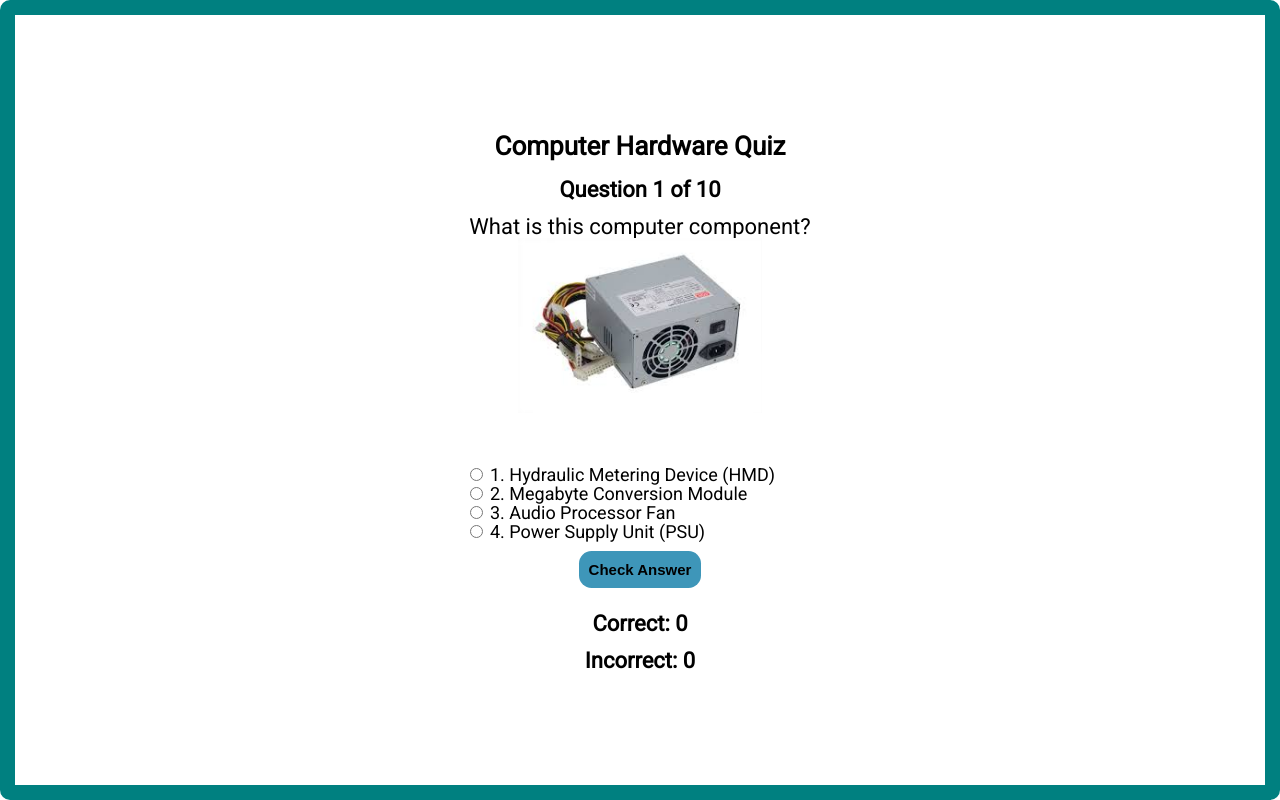
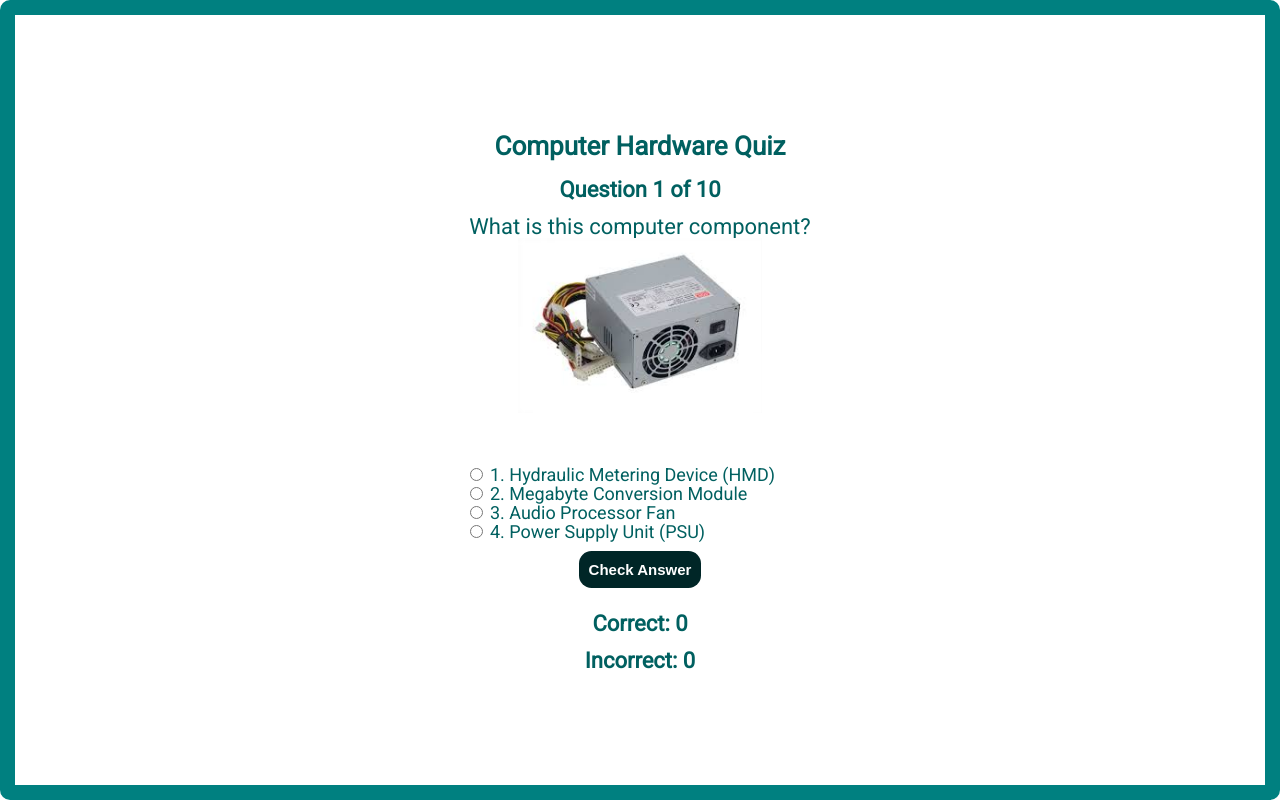
Before and after one commit to escottalexander/computer-hardware-quiz, a plain HTML site: page index.html in a window 1280 px wide. Both pictures are taken after a click on the button "Start Quiz". Drawn offline with nearby package versions, Linux system fonts and the light colour scheme.

Commit message:
final revision

```diff
--- a/index.css
+++ b/index.css
@@ -1,7 +1,3 @@
-
-* {
-    box-sizing: border-box;
-  }
 body {
   position: absolute;
   width: 100%;
@@ -9,67 +5,79 @@
   display: table;
   font-family: 'Roboto', sans-serif;
 }
+
 main {
   width: 90%;
   margin: auto;
   text-align: center;
 }
+
 h1 {
   font-weight: bold;
-    color: black;
+  color: #006060;
   font-size: 26px;
   margin: 20px;
 }
+
 h2 {
   font-weight: bold;
-    color: black;
+  color: #006060;
   font-size: 18px;
   margin: 15px;
 }
+
 h3 {
-    color: black;
+  color: #006060;
   font-size: 18px;
   margin: 15px;
 }
+
 legend {
-    color: black;
+  color: #006060;
   font-size: 22px;
 }
+
 label {
-    color: black;
+  color: #006060;
   font-size: 16px;
 }
+
 .app {
   display: table-cell;
   vertical-align: middle;
   text-align: center;
-    border: 2px solid teal;
+  border: 2px solid #006060;
   border-radius: 10px;
   padding: 3px;
   width: 375px;
   height: 600px;
   position: relative;
 }
+
 .quiz-image {
   height: 175px;
 }
+
 img {
   width: auto;
   height: 100%;
 }
+
 .answers {
   text-align: left;
   width: 320px;
   margin: auto;
 }
-ul > .single-answer {
+
+ul>.single-answer {
   display: block;
 }
 
 button {
   font-size: 15px;
   font-weight: bold;
-    background-color: #3e96b9;
+  background-color: #002627;
+  color: #fff;
   border: none;
   margin: 10px;
   padding: 10px;
@@ -79,16 +87,18 @@ ul > .single-answer {
 .strikethrough {
   text-decoration: line-through;
 }
+
 .bold {
-   font-weight:bold;
+  font-weight: bold;
 }
+
 .hidden {
   visibility: hidden;
 }
 
-  @media (min-width: 600px){
+@media (min-width: 600px) {
   .app {
-      border: 5px solid teal;
+    border: 5px solid #006060;
     padding: 10px;
     width: 375px;
     height: 600px;
@@ -99,46 +109,37 @@ ul > .single-answer {
     margin: auto;
   }
   label {
-      color: black;
     font-size: 18px;
   }
 }
 
-  @media (min-width: 900px){
+@media (min-width: 900px) {
   .app {
     border: 10px solid teal;
     width: 600px;
     height: 600px;
   }
-
 }
 
-  @media (min-width: 1200px){
+@media (min-width: 1200px) {
   .app {
     border: 15px solid teal;
     padding: 10px;
     width: 800px;
     height: 600px;
   }
-    .start-quiz {
-      margin-top: 20%;
-     }
   h1 {
     font-weight: bold;
-      color: black;
     font-size: 26px;
     margin: 20px;
   }
   h2 {
     font-weight: bold;
-      color: black;
     font-size: 22px;
     margin: 15px;
   }
   h3 {
-      color: black;
     font-size: 22px;
     margin: 15px;
   }
-
 }
--- a/index.js
+++ b/index.js
@@ -1,11 +1,11 @@
-const STORE = {
+/*jshint esversion: 6 */
+let STORE = {
   "currentIndex": 0,
   "correctCounter": 0,
   "incorrectCounter": 0,
   "selectedAnswer": 0,
   "currentCorrectAnswer": 0,
-    "questions": [
-      {
+  "questions": [{
       "questionNumber": "1",
       "question": "What is this computer component?",
       "questionImage": "./images/image5.jpeg",
@@ -128,11 +128,8 @@ const STORE = {
 }
 
 function generateAnswers(index) {
-    let ansArr = STORE.questions[index].answers.map(function (x, i) {
-      return `<div class="single-answer"><input type="radio" role="radio" name="answers" id="ans-${i + 1}" value="${i + 1}">
-                          <label id="ans-${i + 1}-label" for="ans-${i + 1}">${STORE.questions[index].answers[i]}</label></div>
-                          `
-    });
+  let ansArr = STORE.questions[index].answers.map((x, i) => `<div class="single-answer"><input type="radio" role="radio" name="answers" id="ans-${i + 1}" value="${i + 1}">
+                        <label id="ans-${i + 1}-label" for="ans-${i + 1}">${STORE.questions[index].answers[i]}</label></div>`);
   return ansArr.join("");
 }
 
@@ -182,23 +179,23 @@ const STORE = {
 }
 
 // handle clicks
-  $(function (event) {
+$(event => {
   initialLoad();
   $(".app").on("click", "#start-quiz", startQuiz);
   $(".app").on("click", "#submit", checkAnswer);
   $(".app").on("click", "#next-question", nextQuestion);
   $(".app").on("click", "#reset-quiz", startQuiz);
   //answer Selections
-    $(".app").on("click", "#ans-1", function () {
+  $(".app").on("click", "#ans-1", () => {
     STORE.selectedAnswer = 1;
   });
-    $(".app").on("click", "#ans-2", function () {
+  $(".app").on("click", "#ans-2", () => {
     STORE.selectedAnswer = 2;
   });
-    $(".app").on("click", "#ans-3", function () {
+  $(".app").on("click", "#ans-3", () => {
     STORE.selectedAnswer = 3;
   });
-    $(".app").on("click", "#ans-4", function () {
+  $(".app").on("click", "#ans-4", () => {
     STORE.selectedAnswer = 4;
   });
 });
```
Also changed, not shown: index.html (+2 -0 lines). Lines whose indentation alone changed are shown as unchanged.
